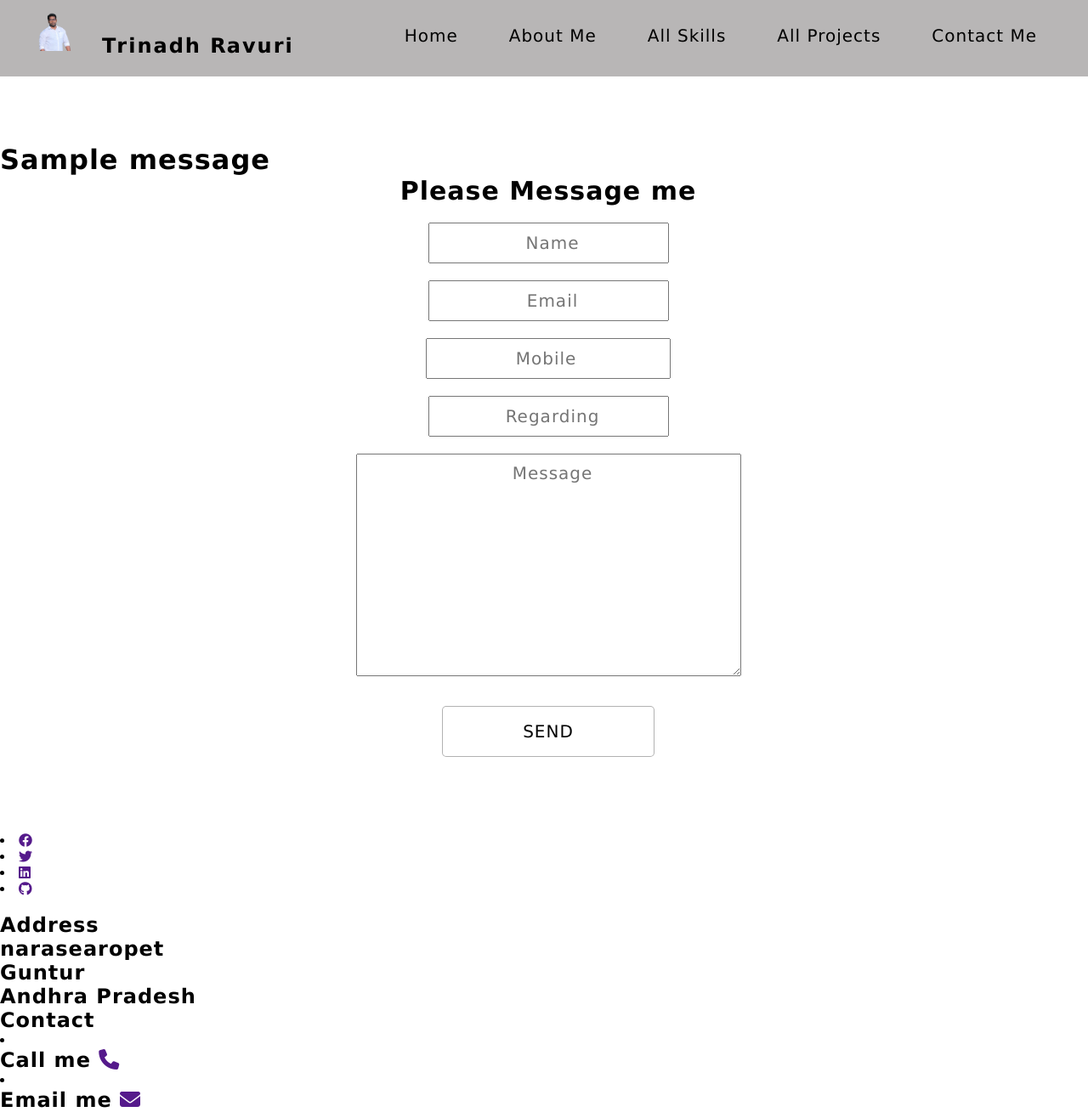
After one commit to trinadhravuri/trinadhprofile, a Django app: page /contactme in a window 1280 px wide. The commit adds this page. Shown: the whole page at 85% size. Run offline with Django 4.2, Linux system fonts and the light colour scheme; tables that the repository leaves empty hold one stand-in row (values such as "Sample post"); one stand-in notice (Sample message) is shown.

Commit message:
success url for enquiry added

```diff
--- a/myprofile/templates/myprofile/contactme.html
+++ b/myprofile/templates/myprofile/contactme.html
@@ -0,0 +1,53 @@
+{% extends 'base.html'%}
+{% load static %}
+
+{% block content %}
+<style>
+   .form-control{
+            position: relative;
+            top: 50px;
+            text-align: center;
+            margin: 10px;
+            padding: 10px;
+            padding-left: 20px;
+            font-size: 20px;
+        }
+        .form-control .heading{
+            position: relative;
+            top: 60px;
+            padding: 10px;
+            margin: 10px;
+        }
+    .bttn{
+            position: relative;
+            top: 60px;
+            margin: 10px;
+            padding: 10px;
+            width: 250px;
+            height: 60px;
+            background: white;
+            border-radius: 5px;
+            font-size: 20px;
+            border: 0.2px solid rgba(0,0,0,0.3);
+            z-index: 99;
+        }
+        .bttn:active,
+        .bttn:hover{
+            background: rgba(0,0,0,0.3);
+            color: white;
+            border: none;
+        }
+</style>
+<section class="form-control">
+    <h1 class="heading">Please Message me</h1>
+<form method="POST">
+    {% csrf_token %}
+    {% for field in form %}
+    <div class="field-tag">
+        {{field}}
+    </div>
+    {% endfor %}
+    <button type="submit" class="bttn">SEND</button>
+</form>
+</section>
+{% endblock %}
--- /dev/null
+++ b/myprofile/templates/myprofile/enquirysuccess.html
@@ -0,0 +1,5 @@
+{% extends 'base.html'%}
+
+{% block content %}
+{% include 'myprofile/includes/messages.html'%}
+{% endblock%}
--- a/myprofile/templates/myprofile/home.html
+++ b/myprofile/templates/myprofile/home.html
@@ -312,6 +312,7 @@
     {% block contact %}
     <section class="form-control">
         <h1 class="heading">Please Message me</h1>
+    {% include 'myprofile/includes/messages.html'%}
     <form method="POST">
         {% csrf_token %}
         {% for field in form %}
--- /dev/null
+++ b/myprofile/templates/myprofile/includes/messages.html
@@ -0,0 +1,7 @@
+{% if messages %}
+  {% for message in messages %}
+    <div class="alert alert-dismissible alert-success">
+      <h1><strong>{{message}}</strong></h1>
+    </div>
+ {% endfor %}
+{% endif %}
--- a/myprofile/urls.py
+++ b/myprofile/urls.py
@@ -11,4 +11,6 @@ urlpatterns = [
     path('allskills',views.allskills,name='allskills'),
     path('/<int:pk>',views.singleskill,name='singleskill'),
     path('<int:pk>',views.singleproject,name='singleproject'),
+    path('contactme',views.contactme,name='contactme'),
+    path('enqsuc',views.enqsuccess,name='enqsuc'),
 ]
--- a/myprofile/views.py
+++ b/myprofile/views.py
@@ -1,6 +1,8 @@
 from django.shortcuts import render,redirect
 from .models import Enquiry,Skills,Projects
 from .forms import EnquiryForm
+from django.contrib import messages
+import tkinter as tk
 # Create your views here.
 
 def base(request):
@@ -16,7 +18,8 @@ def home(request):
         form = EnquiryForm(request.POST)
         if form.is_valid():
             form.save()
-            return redirect('home')
+            messages.success(request,'Enquiry submitted successfully')
+            return redirect('enqsuc')
     context ={
         'skills':skills,
         'projects':projects,
@@ -53,3 +56,19 @@ def singleproject(request,pk):
         'skills':skills
     }
     return render(request,'myprofile/singleproject.html',context)
+
+def contactme(request):
+    form = EnquiryForm
+    if request.method == 'POST':
+        form = EnquiryForm(request.POST)
+        if form.is_valid():
+            form.save()
+            messages.success(request,'Enquiry submitted successfully')
+            return redirect('enqsuc')
+    context ={
+        'form':form
+    }
+    return render(request,'myprofile/contactme.html',context)
+
+def enqsuccess(request):
+    return render(request,'myprofile/enquirysuccess.html')
--- a/templates/base.html
+++ b/templates/base.html
@@ -57,6 +57,18 @@
     .header .nav ul li a:hover{
         color: white;
     }
+    .social-links{
+        position: relative;
+        top: 150px;
+    }
+    .footer{
+        position: relative;
+        top: 150px;
+    }
+    .message{
+        position: relative;
+        top: 150px;
+    }
 </style>
 <body>
     <section class="header">
@@ -70,17 +82,18 @@
                 <li><a href="#about">About Me</a></li>
                 <li><a href="{% url 'allskills' %}">All Skills</a></li>
                 <li><a href="{% url 'allprojects' %}">All Projects</a></li>
-                <li><a href="">Contact Me</a></li>
+                <li><a href="{% url 'contactme' %}">Contact Me</a></li>
             </ul>
         </div>
     </section>
     <br>
+    <div class="message">
+        {% include 'myprofile/includes/messages.html'%}
+    </div>
     {% block content %}
 
     {% endblock %}
     <br>
-
-    <hr>
     <section class="social-links">
         <li><a href=""><i class="fa-brands fa-facebook"></i></a></li>
         <li><a href=""><i class="fa-brands fa-twitter"></i></a></li>
@@ -88,7 +101,7 @@
         <li><a href=""><i class="fa-brands fa-github"></i></a></li>
     </section>
     <br>
-    <hr>
+
     <section class="footer">
         <div>
             <h2>Address</h2>
@@ -100,7 +113,7 @@
         </div>
         <div>
             <h2>Contact</h2>
-            <li><h2>Call me <a href=""><i class="fa-solid fa-phome"></i></a></h2></li>
+            <li><h2>Call me <a href=""><i class="fa-solid fa-phone"></i></a></h2></li>
             <li><h2>Email me <a href=""><i class="fa-solid fa-envelope"></i></a></h2></li>
         </div>
     </section>
```
